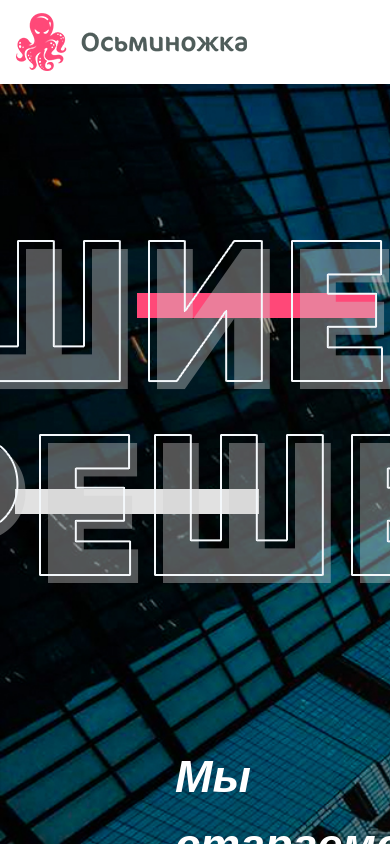
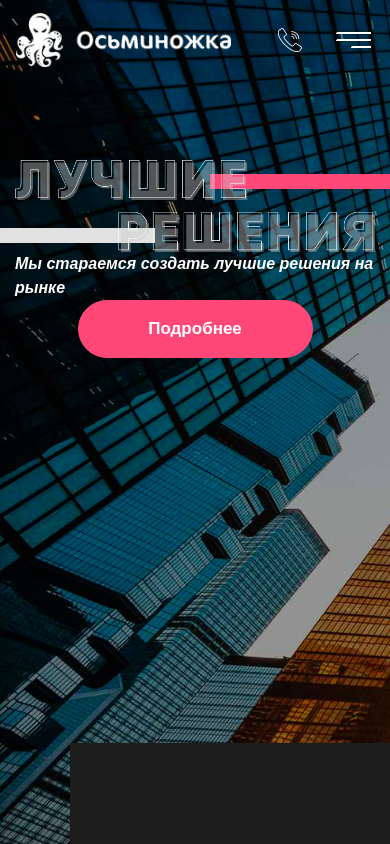
Before and after one commit to AlexWebUa/osminog, a website: page index.html in a window 390 px wide. Shown: the top 844 px of the page. Drawn offline with Linux system fonts and the light colour scheme.

Commit message:
Tried to add some responsiveness

```diff
--- a/index.html
+++ b/index.html
@@ -14,6 +14,9 @@
         <a class="navbar-brand" href="index.html">
             <img alt="osminojek logo" src="assets/img/logo.png">
         </a>
+        <div class="mobile-only phone-icon">
+            <a href="#"><img alt="phone icon" src="assets/img/phone_white.png"></a>
+        </div>
         <button aria-controls="navbarCollapse" aria-expanded="false" aria-label="Toggle navigation" class="navbar-toggler"
                 data-target="#navbarCollapse" data-toggle="collapse" type="button">
             <span class="navbar-toggler-icon"></span>
@@ -208,10 +211,11 @@
     <div class="container justify-content-center align-items-center">
         <div class="best-solutions d-flex justify-content-center">
             <div class="pink-line"></div>
+
             <img alt="Best solutions" src="assets/img/best_solutions.png">
             <div class="white-line"></div>
         </div>
-        <div class="bottom-plank d-flex justify-content-around align-items-center">
+        <div class="bottom-plank d-md-flex justify-content-around align-items-center">
             <div class="text">Мы стараемся создать лучшие решения на рынке</div>
             <button class="btn btn-fill details" type="button">Подробнее</button>
         </div>
@@ -774,5 +778,5 @@
 <!--TODO: make it all adaptive-->
 <!--TODO: add animations-->
 <!--TODO: optimize images-->
-<!--TODO: divide and optimize imports of scss-->
+ <!--TODO: divide and optimize imports of scss-->
 <!--TODO: make custom select on nSelect https://github.com/edbond88/nselect-->
--- a/js/main.js
+++ b/js/main.js
@@ -10,7 +10,8 @@ function collectFormData(form) {
 }
 
 function sticky_header() {
-    if ($(window).width() > 768 && $(window).scrollTop() > 1) {
+    if ($(window).width() >= 768) {
+        if ($(window).scrollTop() > 1) {
             if (!$("header").hasClass('header-fixed')) {
                 $("header").addClass("header-fixed");
                 $("header .navbar-brand img").attr('src', 'assets/img/logo_white.png');
@@ -23,6 +24,14 @@ function sticky_header() {
                 $("header .navbar-brand img").attr('src', 'assets/img/logo.png');
                 $(".navbar-collapse .icons .instagram-icon a img").attr('src', 'assets/img/instagram.png');
                 $(".navbar-collapse .icons .phone-icon a img").attr('src', 'assets/img/phone.png');
+            } else return;
+        }
+    } else {
+        if (!$("header").hasClass('header-fixed')) {
+            $("header").addClass("header-fixed");
+            $("header .navbar-brand img").attr('src', 'assets/img/logo_white.png');
+            $(".navbar-collapse .icons .instagram-icon a img").attr('src', 'assets/img/instagram_white.png');
+            $(".navbar-collapse .icons .phone-icon a img").attr('src', 'assets/img/phone_white.png');
         } else return;
     }
 }
--- a/sass/main.scss
+++ b/sass/main.scss
@@ -46,6 +46,10 @@ button.btn-fill {
     background-color: $main-pink;
     border: 1px solid $main-pink;
     color: white;
+}
+
+.mobile-only {
+    display: none;
 }
 
 header {
@@ -997,3 +1001,99 @@ footer {
 
 
 /* Media queries */
+
+//576, 768, 992, 1200, 1560
+
+@media all and (max-width: 768px) {
+    .mobile-only {
+        display: inline-block;
+    }
+
+    button.btn {
+        max-width: 235px;
+        font-size: 17px;
+    }
+
+    header {
+        .navbar-brand {
+            max-width: 60%;
+
+            img {
+                width: 100%;
+            }
+        }
+        .navbar-toggler {
+            padding: 0;
+            margin: 0;
+            border: none;
+
+            .navbar-toggler-icon {
+                margin: 0;
+                padding: 0;
+                width: 40px;
+            }
+        }
+    }
+
+    #first-screen {
+        height: 100vh;
+        padding-top: 10rem;
+
+        .best-solutions {
+            img {
+                width: 100%;
+            }
+            .pink-line, .white-line {
+                height: 15px;
+            }
+            .pink-line {
+                right: -15px;
+                width: 50%;
+            }
+            .white-line {
+                left: -15px;
+                bottom: 10%;
+                width: 43%;
+            }
+        }
+
+        .bottom-plank {
+            padding: 0;
+
+            .text {
+                font-size: 16px;
+            }
+
+            button {
+                display: block;
+                margin: auto;
+            }
+        }
+    }
+}
+
+
+// Extra small devices (portrait phones)
+@media (max-width: 576px) {
+
+}
+
+// Small devices (landscape phones, 576px and up)
+@media (min-width: 576px) {
+
+}
+
+// Medium devices (tablets, 768px and up)
+@media (min-width: 768px) {
+
+}
+
+// Large devices (desktops, 992px and up)
+@media (min-width: 992px) {
+
+}
+
+// Extra large devices (large desktops, 1200px and up)
+@media (min-width: 1200px) {
+
+}
```
Also changed, not shown: css/main.min.css. Lines whose indentation alone changed are shown as unchanged.
